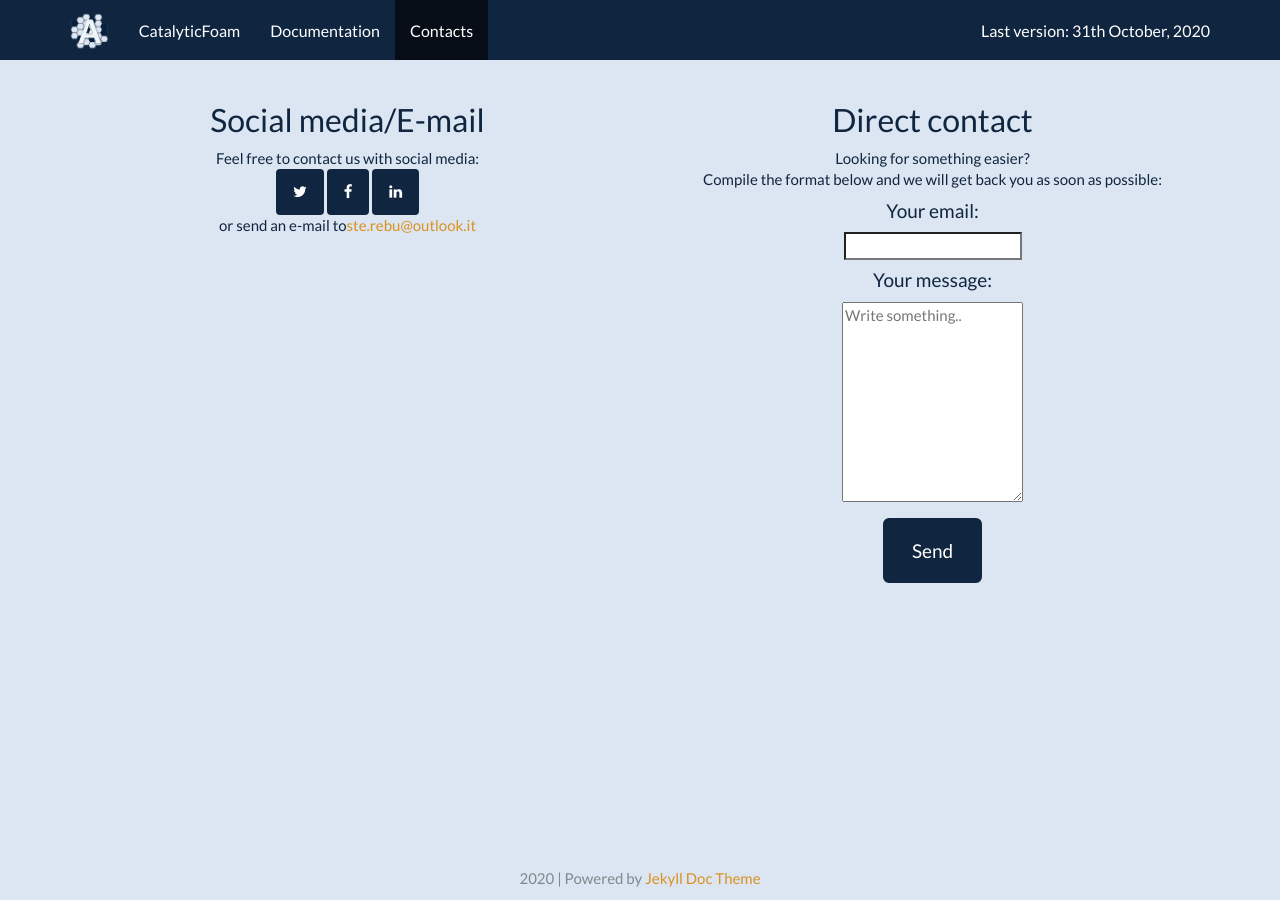
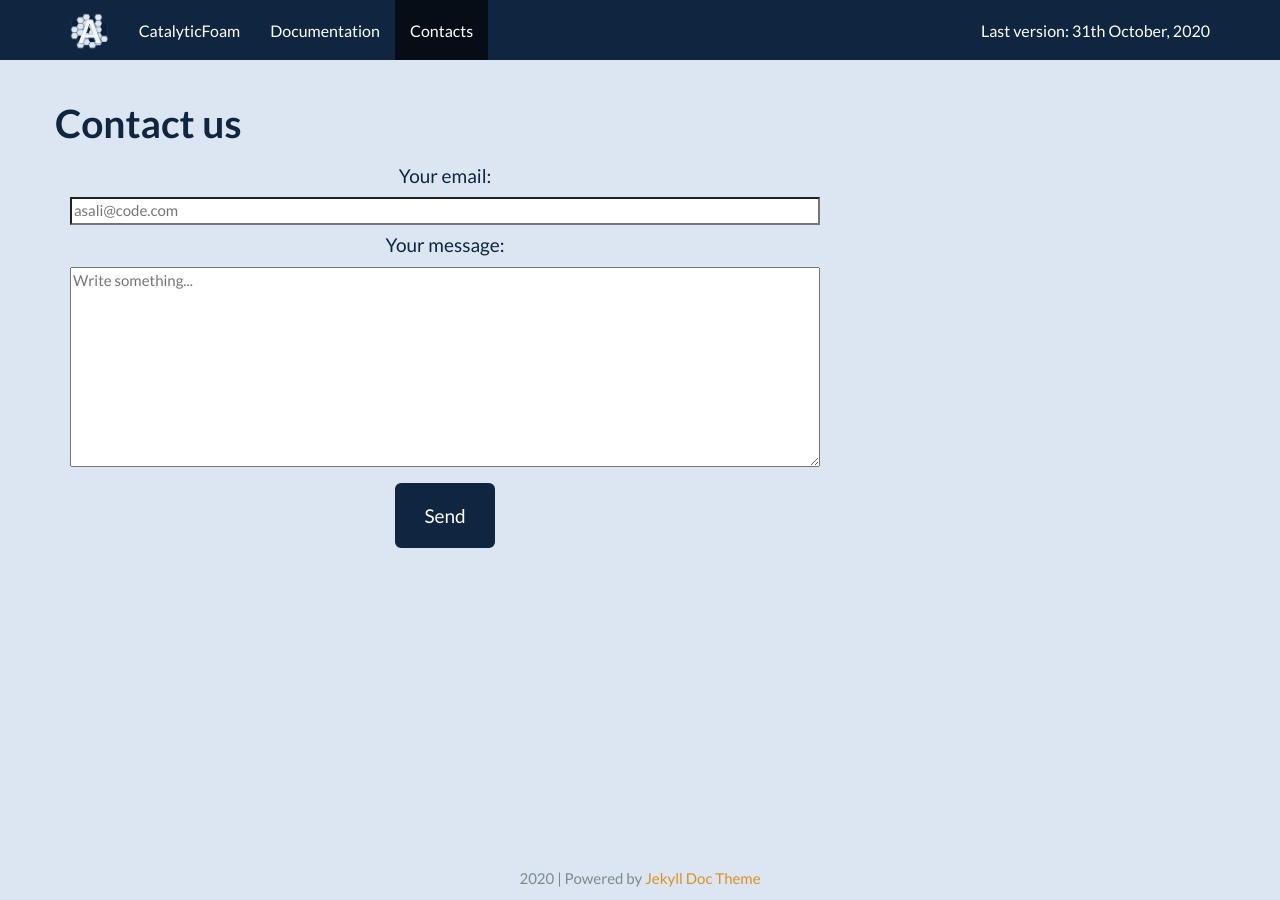
Before and after one commit to srebughini/ASALI, a Jekyll site: the page built from _pages/contacts.md, in a window 1280 px wide. Built offline with Jekyll 4.4.1, drawn with Linux system fonts in a browser that asks for light colours.

Commit message:
Contact page

```diff
--- a/_pages/contacts.md
+++ b/_pages/contacts.md
@@ -3,7 +3,7 @@ permalink: /pages/contacts/
 redirect_from: /docs/index.html
 ---
 
-<div class="col-md-6 text-center">
+<!--<div class="col-md-6 text-center">
   <h2>Social media/E-mail</h2>
   <p>Feel free to contact us with social media:
   <br>
@@ -13,20 +13,18 @@ redirect_from: /docs/index.html
   <br>
   or send an e-mail to<a href="mailto:ste.rebu@outlook.it">ste.rebu@outlook.it</a>
   </p>
-</div>
+</div>-->
+# **Contact us**
 
-<div class="col-md-6 text-center">
-  <h2>Direct contact</h2>
-  <p>Looking for something easier?
-  <br>Compile the format below and we will get back you as soon as possible:</p>
+<div class="col-md-8 text-center">
   <form action="https://formspree.io/f/mdopzvpj" method="POST">
     <h4>Your email:</h4>
     <p>
-      <input type="text" name="_replyto">
+      <input type="text" style="width:100%" placeholder="asali@code.com" name="_replyto">
     </p>
     <h4>Your message:</h4>
     <p>
-      <textarea placeholder="Write something.." style="height:200px" name="message"></textarea>
+      <textarea placeholder="Write something..." style="height:200px; width:100%" name="message"></textarea>
     </p>
     <button class="btn btn-primary btn-lg" type="submit">Send</button>
   </form>
```
